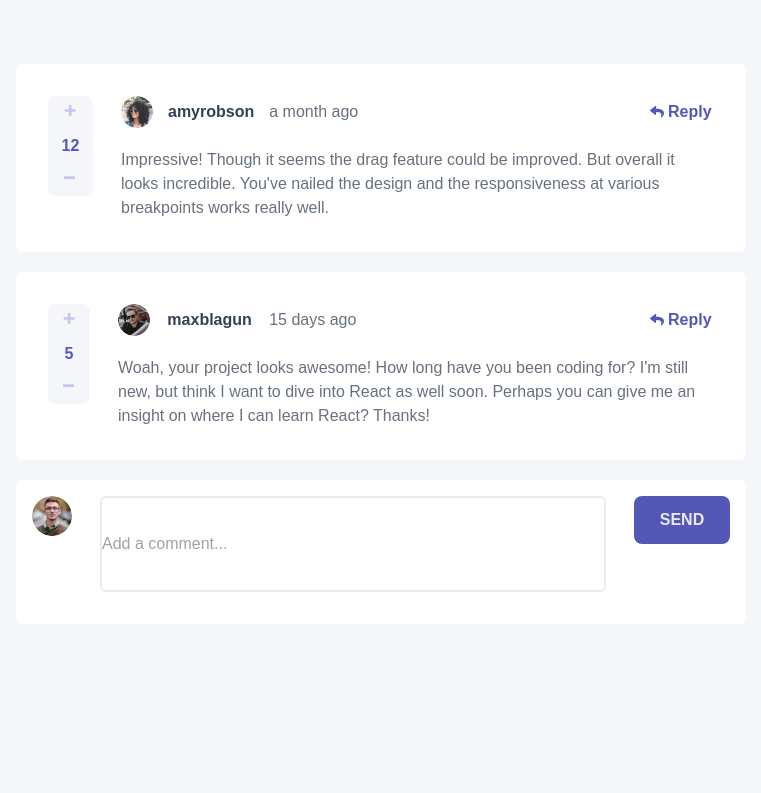
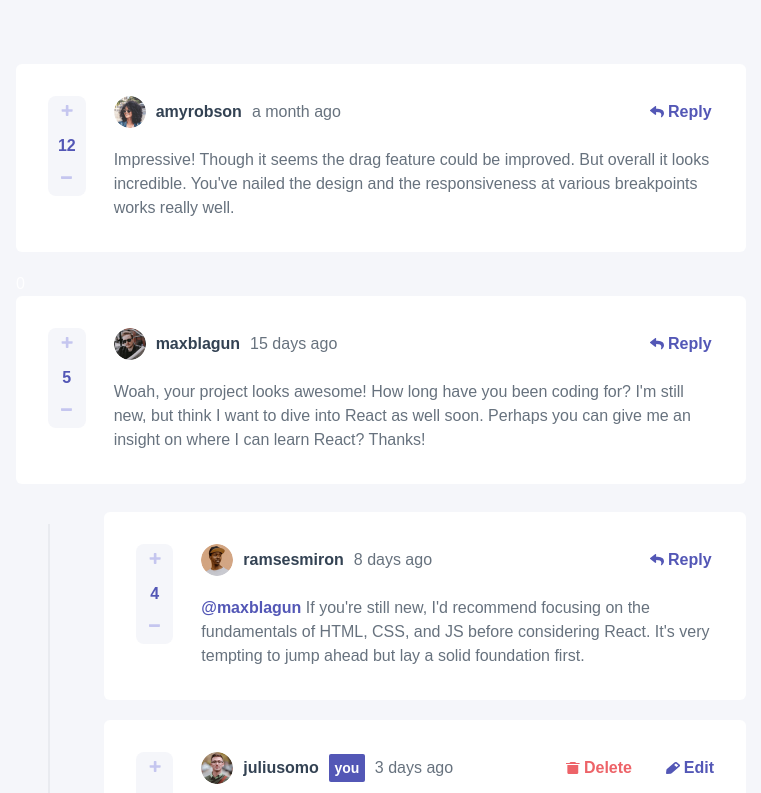
Before and after one commit to annaprusakova/interactive-comments, a React (Vite) app: page / in a window 1280 px wide. Shown: the top 793 px of the page, without its empty margins (259-1020 px from the left). Built offline with nearby package versions, Linux system fonts and the light colour scheme.

Commit message:
add replies

```diff
--- /dev/null
+++ b/src/components/activeComment/ActiveComment.tsx
@@ -0,0 +1,45 @@
+import { useState } from 'react';
+import { User } from '../../dto/user';
+
+type ActiveCommentProps = {
+	currentUser: User;
+	buttonName: string;
+	onClickAction: (comment: string) => void;
+};
+
+export default function ActiveComment({
+	currentUser,
+	buttonName,
+	onClickAction,
+}: ActiveCommentProps) {
+	const [comment, setComment] = useState<string>('');
+
+	const handleClick = () => {
+		if (comment.length) {
+			onClickAction(comment);
+			setComment('');
+		}
+	};
+	return (
+		<div
+			className={`w-full h-[144px] ${buttonName === 'REPLY' ? 'mb-5' : 'mb-0'} bg-white rounded-md`}
+		>
+			<div className="flex flex-row items-start justify-between p-4">
+				<img src={currentUser.image.png} className="w-10 h-10 rounded-full" />
+				<textarea
+					rows={4}
+					value={comment}
+					onChange={(e) => setComment(e.target.value)}
+					placeholder="Add a comment..."
+					className="w-[506px] h-[96px] resize-none p-3 rounded-md bg-white border-2 border-light-gray text-black active:border-moderate-blue focus-within:border-moderate-blue"
+				/>
+				<button
+					className="w-24 h-12 bg-moderate-blue rounded-lg text-base font-bold hover:bg-light-grayish-blue"
+					onClick={handleClick}
+				>
+					{buttonName}
+				</button>
+			</div>
+		</div>
+	);
+}
--- a/src/components/addComment/AddComment.tsx
+++ b/src/components/addComment/AddComment.tsx
@@ -1,19 +1,18 @@
-import { useState } from 'react';
 import { User } from '../../dto/user';
 import { CommentType } from '../../dto/comment';
 import { v4 as uuidv4 } from 'uuid';
+import ActiveComment from '../activeComment/ActiveComment';
 
 type AddCommentProps = {
 	currentUser: User;
 };
 
 export default function AddComment({ currentUser }: AddCommentProps) {
-	const [comment, setComment] = useState<string>('');
-
-	const handleSentMessage = () => {
+	const handleSentMessage = (comment: string) => {
 		const allComments = localStorage.getItem('comments');
-		if (allComments) {
-			const comments: CommentType[] = [...JSON.parse(allComments)];
+		const comments: CommentType[] = allComments
+			? [...JSON.parse(allComments)]
+			: [];
 		comments.push({
 			id: uuidv4(),
 			content: comment,
@@ -23,28 +22,15 @@ export default function AddComment({ currentUser }: AddCommentProps) {
 			replies: [],
 		});
 		localStorage.setItem('comments', JSON.stringify(comments));
-		}
 	};
 
 	return (
-		<div className="w-full h-[144px] bg-white rounded-md">
-			<div className="flex flex-row items-start justify-between p-4">
-				<img src={currentUser.image.png} className="w-10 h-10 rounded-full" />
-				<input
-					type="text"
-					multiple
-					value={comment}
-					onChange={(e) => setComment(e.target.value)}
-					placeholder="Add a comment..."
-					className="w-[506px] h-[96px] rounded-md bg-white border-2 border-light-gray text-black"
+		<div className="mb-8">
+			<ActiveComment
+				currentUser={currentUser}
+				buttonName="SEND"
+				onClickAction={handleSentMessage}
 			/>
-				<button
-					className="w-24 h-12 bg-moderate-blue rounded-lg text-base font-bold hover:bg-light-grayish-blue"
-					onClick={handleSentMessage}
-				>
-					SEND
-				</button>
-			</div>
 		</div>
 	);
 }
--- /dev/null
+++ b/src/components/addReply/AddReply.tsx
@@ -0,0 +1,19 @@
+import { User } from '../../dto/user';
+import ActiveComment from '../activeComment/ActiveComment';
+
+type AddReplyProps = {
+	currentUser: User;
+	onAddReplyToComment: (comment: string) => void;
+};
+export default function AddReply({
+	currentUser,
+	onAddReplyToComment,
+}: AddReplyProps) {
+	return (
+		<ActiveComment
+			buttonName="REPLY"
+			currentUser={currentUser}
+			onClickAction={onAddReplyToComment}
+		/>
+	);
+}
--- a/src/components/comment/Comment.tsx
+++ b/src/components/comment/Comment.tsx
@@ -1,43 +1,85 @@
-import { CommentType } from '../../dto/comment';
-import moment from 'moment';
+import { useState } from 'react';
+import { CommentType, ReplyType } from '../../dto/comment';
+import AddReply from '../addReply/AddReply';
+import data from '../../data.json';
+import { v4 as uuidv4 } from 'uuid';
+import CreatedComment from '../createdComment/CreatedComment';
+import Reply from '../reply/Reply';
 
 type CommentsProps = {
 	comment: CommentType;
+	updateComments: (comment: CommentType) => void;
 };
 
-export default function Comment({ comment }: CommentsProps) {
-	const { score, content, createdAt, user } = comment;
+export default function Comment({ comment, updateComments }: CommentsProps) {
+	const me = data.currentUser;
+	const { score, content, createdAt, user, replies } = comment;
+	const createdAtData =
+		String(createdAt).length === 10 ? createdAt * 1000 : createdAt;
+	const [isAddReply, setIsAddReply] = useState<boolean>(false);
+
+	const handleAddReplie = (reply: string) => {
+		const newReplies = [...comment.replies];
+		newReplies.push({
+			id: uuidv4(),
+			content: reply,
+			createdAt: new Date().getTime(),
+			score: 0,
+			user: me,
+			replyingTo: comment.user.username,
+		});
+		updateComments({ ...comment, replies: newReplies });
+		setIsAddReply(false);
+	};
+
+	const handleScore = (isIncrease: boolean) => {
+		const updatedComment = {
+			...comment,
+			score: isIncrease ? comment.score++ : comment.score--,
+		};
+		updateComments(updatedComment);
+	};
+
+	const handleClickReply = () => {
+		setIsAddReply(!isAddReply);
+	};
+
+	const updateReply = (updatedReply: ReplyType) => {
+		const newRepliesArray = [...comment.replies];
+		const index = newRepliesArray.findIndex(
+			(reply) => reply.id === updatedReply.id,
+		);
+		if (index !== -1) {
+			newRepliesArray[index] = updatedReply;
+			updateComments({ ...comment, replies: newRepliesArray });
+		}
+	};
+
 	return (
-		<div className="w-[730px] h-full p-8 rounded-md mb-5 bg-white text-black flex flex-row items-start">
-			<div className="w-20 h-[100px] p-2 flex flex-col justify-between items-center rounded-lg bg-very-light-gray">
-				<img
-					src={'/icon-plus.svg'}
-					alt="plus"
-					className="w-3 cursor-pointer hover:fill-moderate-blue"
-				/>
-				<span className="text-moderate-blue font-bold">{score}</span>
-				<img
-					src={'/icon-minus.svg'}
-					alt="minus"
-					className="w-3 cursor-pointer"
-				/>
-			</div>
-			<div className="h-full flex flex-col ml-7 justify-start">
-				<div className="flex flex-row items-center justify-between">
-					<div className="w-[40%] flex flex-row items-center justify-between">
-						<img src={user.image.png} className="w-8 h-8 rounded-full" />
-						<span className="font-bold text-dark-blue">{user.username}</span>
-						<span className="text-grayish-blue">
-							{moment(createdAt * 1000).fromNow()}
-						</span>
+		<>
+			<CreatedComment
+				isReply={false}
+				score={score}
+				username={user.username}
+				avatar={user.image.png}
+				content={content}
+				createdAtData={createdAtData}
+				onReply={handleClickReply}
+				onScore={handleScore}
+			/>
+			{replies.length && (
+				<div className="flex flex-row justify-between">
+					<div className="w-[2px] ml-8 my-5 bg-light-gray" />
+					<div className="mt-2 flex flex-col items-end">
+						{replies.map((reply, index) => (
+							<Reply reply={reply} updateReply={updateReply} key={index} />
+						))}
 					</div>
-					<span className="w-16 flex flex-row items-center text-moderate-blue font-bold cursor-pointer hover:text-light-grayish-blue">
-						<img src={'/icon-reply.svg'} className="w-3.5 h-3 mr-1" />
-						Reply
-					</span>
 				</div>
-				<div className="mt-5 text-grayish-blue">{content}</div>
-			</div>
-		</div>
+			)}
+			{isAddReply && (
+				<AddReply currentUser={me} onAddReplyToComment={handleAddReplie} />
+			)}
+		</>
 	);
 }
--- a/src/components/comments/Comments.tsx
+++ b/src/components/comments/Comments.tsx
@@ -7,6 +7,7 @@ import data from '../../data.json';
 export default function Comments() {
 	const me = data.currentUser;
 	const [allComments, setAllComments] = useState<CommentType[]>([]);
+
 	useEffect(() => {
 		const savedComments = localStorage.getItem('comments');
 		if (savedComments) {
@@ -18,7 +19,7 @@ export default function Comments() {
 	}, []);
 
 	return (
-		<div className="w-[730px] h-[896px]">
+		<div className="w-[730px]">
 			<CommentsList comments={allComments} />
 			<AddComment currentUser={me} />
 		</div>
--- a/src/components/commentsList/CommentsList.tsx
+++ b/src/components/commentsList/CommentsList.tsx
@@ -5,10 +5,24 @@ type CommentsListProps = {
 	comments: CommentType[];
 };
 export default function CommentsList({ comments }: CommentsListProps) {
+	const updateComments = (updatedComment: CommentType) => {
+		const index = comments.findIndex(
+			(comment) => comment.id === updatedComment.id,
+		);
+		if (index !== -1) {
+			comments[index] = updatedComment;
+		}
+		localStorage.setItem('comments', JSON.stringify(comments));
+	};
+
 	return (
 		<div className="mt-16">
 			{comments.map((comment, index) => (
-				<Comment comment={comment} key={index} />
+				<Comment
+					comment={comment}
+					updateComments={updateComments}
+					key={index}
+				/>
 			))}
 		</div>
 	);
--- /dev/null
+++ b/src/components/createdComment/CreatedComment.tsx
@@ -0,0 +1,98 @@
+import moment from 'moment';
+import data from '../../data.json';
+
+type CreatedCommentProps = {
+	isReply: boolean;
+	onScore: (isIncrease: boolean) => void;
+	score: number;
+	content: string;
+	createdAtData: number;
+	avatar: string;
+	username: string;
+	onReply: () => void;
+	replyingTo?: string;
+};
+export default function CreatedComment({
+	isReply = false,
+	onScore,
+	score,
+	content,
+	createdAtData,
+	avatar,
+	username,
+	replyingTo,
+	onReply,
+}: CreatedCommentProps) {
+	const me = data.currentUser;
+	return (
+		<div
+			className={`${isReply ? 'w-[642px]' : 'w-[730px]'} h-full p-8 rounded-md mb-5 bg-white text-black flex flex-row items-start`}
+		>
+			<div className="w-[40px] h-[100px] p-2 flex flex-col justify-between items-center rounded-lg bg-very-light-gray">
+				<img
+					src={'/icon-plus.svg'}
+					alt="plus"
+					className="w-3 cursor-pointer hover:fill-moderate-blue"
+					onClick={() => onScore(true)}
+				/>
+				<span className="text-moderate-blue font-bold">{score}</span>
+				<img
+					src={'/icon-minus.svg'}
+					alt="minus"
+					className="w-3 cursor-pointer"
+					onClick={() => onScore(false)}
+				/>
+			</div>
+			<div className="w-full h-full flex flex-col ml-7 justify-start">
+				<div className="w-full flex flex-row items-center justify-between">
+					<div className="flex flex-row items-center gap-2.5">
+						<img src={avatar} className="w-8 h-8 rounded-full" />
+						<div className="flex flex-row items-center gap-2.5">
+							<span className="font-bold text-dark-blue">{username}</span>
+							{username === me.username && (
+								<div className="w-[36px] p-1 bg-moderate-blue rounded-sm text-sm text-white font-bold text-center">
+									you
+								</div>
+							)}
+						</div>
+						<span className="text-grayish-blue">
+							{moment(createdAtData).fromNow()}
+						</span>
+					</div>
+					{username === me.username ? (
+						<div className="w-fit flex flex-row justify-end">
+							<span className="w-[82px] flex items-center justify-end text-soft-red font-bold cursor-pointer">
+								<img src={'/icon-delete.svg'} className="w-3.5 h-3 mr-1" />
+								Delete
+							</span>
+							<span className="w-[82px] flex items-center justify-end text-moderate-blue font-bold cursor-pointer">
+								<img src={'/icon-edit.svg'} className="w-3.5 h-3 mr-1" />
+								Edit
+							</span>
+						</div>
+					) : (
+						<span
+							className="w-16 flex flex-row items-center text-moderate-blue font-bold cursor-pointer hover:text-light-grayish-blue"
+							onClick={onReply}
+						>
+							<img src={'/icon-reply.svg'} className="w-3.5 h-3 mr-1" />
+							Reply
+						</span>
+					)}
+				</div>
+				<div className="mt-5 text-grayish-blue">
+					{replyingTo ? (
+						<>
+							<span className="font-bold text-moderate-blue">
+								@{replyingTo}
+							</span>
+							{' ' + content}
+						</>
+					) : (
+						content
+					)}
+				</div>
+			</div>
+		</div>
+	);
+}
--- /dev/null
+++ b/src/components/reply/Reply.tsx
@@ -0,0 +1,36 @@
+import { ReplyType } from '../../dto/comment';
+import CreatedComment from '../createdComment/CreatedComment';
+
+type ReplyProps = {
+	reply: ReplyType;
+	updateReply: (reply: ReplyType) => void;
+};
+export default function Reply({ reply, updateReply }: ReplyProps) {
+	const { score, content, user, createdAt, replyingTo } = reply;
+	const createdAtData =
+		String(createdAt).length === 10 ? createdAt * 1000 : createdAt;
+
+	const handleScore = (isIncrease: boolean) => {
+		const updatedReply = {
+			...reply,
+			score: isIncrease ? reply.score++ : reply.score--,
+		};
+		updateReply(updatedReply);
+	};
+
+	const handleClickReply = () => {};
+
+	return (
+		<CreatedComment
+			isReply={true}
+			score={score}
+			username={user.username}
+			avatar={user.image.png}
+			content={content}
+			createdAtData={createdAtData}
+			onReply={handleClickReply}
+			onScore={handleScore}
+			replyingTo={replyingTo}
+		/>
+	);
+}
--- a/src/dto/comment.ts
+++ b/src/dto/comment.ts
@@ -6,9 +6,9 @@ export type CommentType = {
 	createdAt: number;
 	score: number;
 	user: User;
-	replies: Replies[];
+	replies: ReplyType[];
 };
 
-export interface Replies extends CommentType {
+export interface ReplyType extends Omit<CommentType, 'replies'> {
 	replyingTo: string;
 }
--- a/src/index.css
+++ b/src/index.css
@@ -10,7 +10,7 @@
 
 	color-scheme: light dark;
 	color: rgba(255, 255, 255, 0.87);
-	background-color: #242424;
+	background-color: #f5f6fa;
 
 	font-synthesis: none;
 	text-rendering: optimizeLegibility;
--- a/tailwind.config.js
+++ b/tailwind.config.js
@@ -14,6 +14,7 @@ export default {
 				'moderate-blue': '#5357B6',
 				'dark-blue': '#334253',
 				'grayish-blue': '#67727E',
+				'soft-red': '#ED6368',
 			},
 		},
 	},
```
Lines whose indentation alone changed are shown as unchanged.
